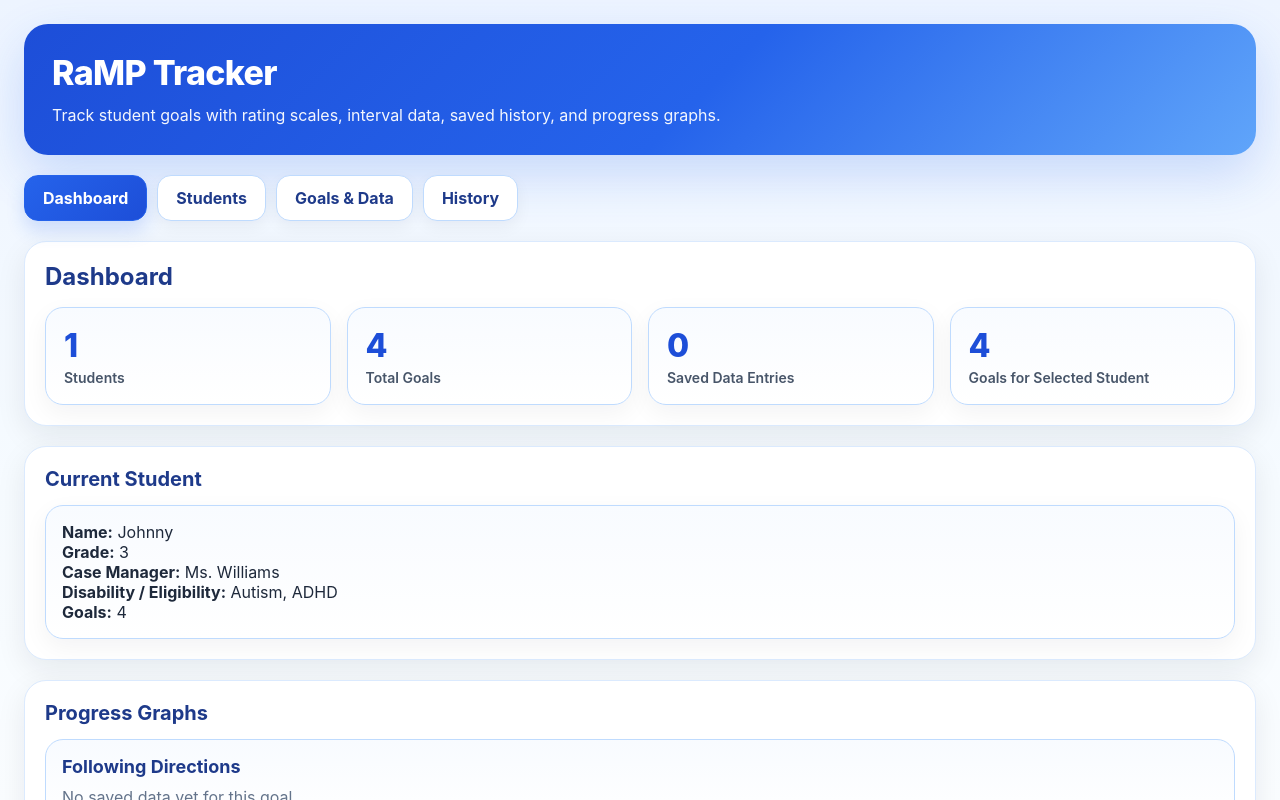
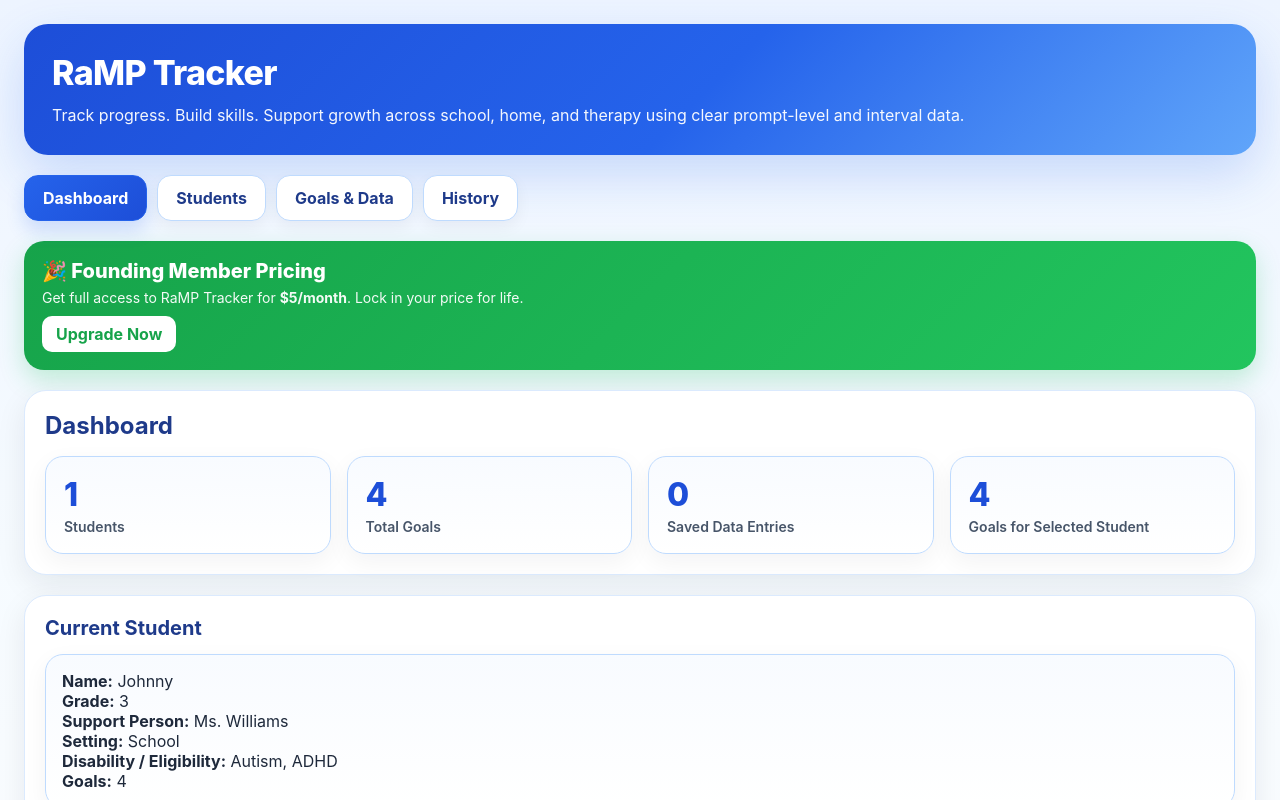
Before and after one commit to jasminevsadler/Ramp-Tracker, a React (Vite) app: page / in a window 1280 px wide. Shown: the top 800 px of the page. Built offline with nearby package versions, Linux system fonts and the light colour scheme.

Commit message:
Update App.jsx

```diff
--- a/src/App.jsx
+++ b/src/App.jsx
@@ -48,22 +48,29 @@ const PROMPT_OPTIONS = [
 ];
 
 const COLLECTION_METHODS = ["rating", "interval"];
-const INTERVAL_TYPES = ["Whole Interval", "Partial Interval", "Momentary Time Sampling"];
+const INTERVAL_TYPES = [
+  "Whole Interval",
+  "Partial Interval",
+  "Momentary Time Sampling",
+];
+
+const SETTING_OPTIONS = ["School", "Home", "Therapy", "Community", "Other"];
 
 const DEFAULT_STUDENTS = [
   {
     id: "student-johnny",
     name: "Johnny",
     grade: "3",
-    caseManager: "Ms. Williams",
+    supportPerson: "Ms. Williams",
     disabilities: ["Autism", "ADHD"],
+    setting: "School",
     goals: [
       {
         id: "goal-following-directions",
         title: "Following Directions",
         shortName: "Directions",
         objective:
-          "When given a verbal reminder, Johnny will follow directions within 30 seconds by saying 'okay,' beginning the task, or moving to the expected location.",
+          "When given a reminder, Johnny will follow directions within 30 seconds by saying 'okay,' beginning the task, or moving to the expected location across settings.",
         example:
           "Examples: starts work after teacher says 'Please begin,' lines up when directed, puts materials away after one reminder.",
         baseline: "0/5 opportunities independently",
@@ -317,8 +324,9 @@ function App() {
   const [studentForm, setStudentForm] = useState({
     name: "",
     grade: "",
-    caseManager: "",
+    supportPerson: "",
     disabilities: [],
+    setting: "",
   });
 
   useEffect(() => {
@@ -403,8 +411,9 @@ function App() {
       id: safeId,
       name: studentForm.name.trim(),
       grade: studentForm.grade,
-      caseManager: studentForm.caseManager.trim(),
+      supportPerson: studentForm.supportPerson.trim(),
       disabilities: studentForm.disabilities || [],
+      setting: studentForm.setting || "",
       goals: [],
     };
 
@@ -415,8 +424,9 @@ function App() {
     setStudentForm({
       name: "",
       grade: "",
-      caseManager: "",
+      supportPerson: "",
       disabilities: [],
+      setting: "",
     });
   };
 
@@ -511,7 +521,7 @@ function App() {
 
   const getGoalSessionKey = (studentId, goalId) => `${studentId}__${goalId}`;
 
-  const getDefaultSessionForGoal = (goal) => ({
+  const getDefaultSessionForGoal = () => ({
     date: new Date().toISOString().slice(0, 10),
     score: "",
     promptLevel: "",
@@ -541,7 +551,7 @@ function App() {
     const key = getGoalSessionKey(selectedStudent.id, goal.id);
 
     setSessionData((prev) => {
-      const current = prev[key] || getDefaultSessionForGoal(goal);
+      const current = prev[key] || getDefaultSessionForGoal();
 
       const updated = {
         ...current,
@@ -578,7 +588,7 @@ function App() {
     const key = getGoalSessionKey(selectedStudent.id, goal.id);
 
     setSessionData((prev) => {
-      const current = prev[key] || getDefaultSessionForGoal(goal);
+      const current = prev[key] || getDefaultSessionForGoal();
       const nextResults = [...(current.intervalResults || [])];
       nextResults[index] = value;
 
@@ -596,7 +606,7 @@ function App() {
     if (!selectedStudent) return;
 
     const key = getGoalSessionKey(selectedStudent.id, goal.id);
-    const entry = sessionData[key] || getDefaultSessionForGoal(goal);
+    const entry = sessionData[key] || getDefaultSessionForGoal();
 
     const historyKey = "ramp_session_history";
     const existingHistory = loadFromStorage(historyKey, []);
@@ -627,8 +637,9 @@ function App() {
         studentId: selectedStudent.id,
         studentName: selectedStudent.name,
         grade: selectedStudent.grade || "",
-        caseManager: selectedStudent.caseManager || "",
+        supportPerson: selectedStudent.supportPerson || "",
         disabilities: (selectedStudent.disabilities || []).join(", "),
+        setting: selectedStudent.setting || "",
         goalId: goal.id,
         goalTitle: goal.title,
         shortName: goal.shortName || "",
@@ -661,8 +672,9 @@ function App() {
       studentId: selectedStudent.id,
       studentName: selectedStudent.name,
       grade: selectedStudent.grade || "",
-      caseManager: selectedStudent.caseManager || "",
+      supportPerson: selectedStudent.supportPerson || "",
       disabilities: (selectedStudent.disabilities || []).join(", "),
+      setting: selectedStudent.setting || "",
       goalId: goal.id,
       goalTitle: goal.title,
       shortName: goal.shortName || "",
@@ -691,8 +703,9 @@ function App() {
     const headers = [
       "Student Name",
       "Grade",
-      "Case Manager",
+      "Support Person",
       "Disabilities",
+      "Setting",
       "Goal Title",
       "Short Name",
       "Objective",
@@ -712,8 +725,9 @@ function App() {
     const rows = history.map((item) => [
       item.studentName,
       item.grade,
-      item.caseManager,
+      item.supportPerson,
       item.disabilities,
+      item.setting,
       item.goalTitle,
       item.shortName,
       item.objective,
@@ -1033,6 +1047,43 @@ function App() {
 
   const renderDashboard = () => (
     <>
+      <div
+        style={{
+          background: "linear-gradient(135deg, #16a34a, #22c55e)",
+          color: "white",
+          borderRadius: "20px",
+          padding: "18px",
+          marginBottom: "20px",
+          boxShadow: "0 10px 25px rgba(34,197,94,0.25)",
+        }}
+      >
+        <div style={{ fontSize: "20px", fontWeight: 800, marginBottom: "6px" }}>
+          🎉 Founding Member Pricing
+        </div>
+
+        <div style={{ fontSize: "14px", marginBottom: "10px", opacity: 0.95 }}>
+          Get full access to RaMP Tracker for <strong>$5/month</strong>. Lock in
+          your price for life.
+        </div>
+
+        <button
+          style={{
+            background: "white",
+            color: "#16a34a",
+            border: "none",
+            borderRadius: "10px",
+            padding: "8px 14px",
+            fontWeight: 700,
+            cursor: "pointer",
+          }}
+          onClick={() =>
+            alert("Payment integration coming next. You’ll be able to subscribe soon!")
+          }
+        >
+          Upgrade Now
+        </button>
+      </div>
+
       <div style={styles.card}>
         <h2 style={styles.cardTitle}>Dashboard</h2>
         <div style={styles.summaryGrid}>
@@ -1065,7 +1116,8 @@ function App() {
           <div style={styles.studentCard}>
             <div><strong>Name:</strong> {selectedStudent.name}</div>
             <div><strong>Grade:</strong> {selectedStudent.grade || "-"}</div>
-            <div><strong>Case Manager:</strong> {selectedStudent.caseManager || "-"}</div>
+            <div><strong>Support Person:</strong> {selectedStudent.supportPerson || "-"}</div>
+            <div><strong>Setting:</strong> {selectedStudent.setting || "-"}</div>
             <div>
               <strong>Disability / Eligibility:</strong>{" "}
               {selectedStudent.disabilities?.length
@@ -1100,7 +1152,13 @@ function App() {
       <div style={styles.card}>
         <h2 style={styles.cardTitle}>Add Student</h2>
         <form onSubmit={addStudent}>
-          <div style={{ display: "grid", gridTemplateColumns: "repeat(auto-fit, minmax(240px, 1fr))", gap: "14px" }}>
+          <div
+            style={{
+              display: "grid",
+              gridTemplateColumns: "repeat(auto-fit, minmax(240px, 1fr))",
+              gap: "14px",
+            }}
+          >
             <div>
               <label style={styles.label}>Student Name</label>
               <input
@@ -1131,15 +1189,32 @@ function App() {
             </div>
 
             <div>
-              <label style={styles.label}>Case Manager</label>
+              <label style={styles.label}>Support Person</label>
               <input
                 type="text"
-                name="caseManager"
-                value={studentForm.caseManager}
+                name="supportPerson"
+                value={studentForm.supportPerson}
                 onChange={handleStudentFormChange}
                 style={styles.input}
-                placeholder="Enter case manager"
+                placeholder="Teacher, parent, therapist, etc."
               />
+            </div>
+
+            <div>
+              <label style={styles.label}>Primary Setting</label>
+              <select
+                name="setting"
+                value={studentForm.setting}
+                onChange={handleStudentFormChange}
+                style={styles.input}
+              >
+                <option value="">Select setting</option>
+                {SETTING_OPTIONS.map((setting) => (
+                  <option key={setting} value={setting}>
+                    {setting}
+                  </option>
+                ))}
+              </select>
             </div>
           </div>
 
@@ -1191,11 +1266,19 @@ function App() {
         <div style={styles.studentGrid}>
           {students.map((student) => (
             <div key={student.id} style={styles.studentCard}>
-              <div style={{ fontWeight: 800, fontSize: "18px", color: "#1e3a8a", marginBottom: "10px" }}>
+              <div
+                style={{
+                  fontWeight: 800,
+                  fontSize: "18px",
+                  color: "#1e3a8a",
+                  marginBottom: "10px",
+                }}
+              >
                 {student.name}
               </div>
               <div><strong>Grade:</strong> {student.grade || "-"}</div>
-              <div><strong>Case Manager:</strong> {student.caseManager || "-"}</div>
+              <div><strong>Support Person:</strong> {student.supportPerson || "-"}</div>
+              <div><strong>Setting:</strong> {student.setting || "-"}</div>
               <div>
                 <strong>Disability / Eligibility:</strong>{" "}
                 {student.disabilities?.length ? student.disabilities.join(", ") : "-"}
@@ -1228,7 +1311,7 @@ function App() {
 
   const renderGoalSessionInputs = (goal) => {
     const key = getGoalSessionKey(selectedStudent.id, goal.id);
-    const currentSession = sessionData[key] || getDefaultSessionForGoal(goal);
+    const currentSession = sessionData[key] || getDefaultSessionForGoal();
 
     if (goal.collectionMethod === "interval") {
       const intervalResults = syncIntervalArray(
@@ -1664,6 +1747,13 @@ function App() {
             Export CSV
           </button>
 
+          <button
+            onClick={() => alert("Printable reports coming next!")}
+            style={styles.buttonPrimary}
+          >
+            Print Progress Report
+          </button>
+
           <button onClick={clearAllSavedSessions} style={styles.buttonRed}>
             Clear Saved Session History
           </button>
@@ -1748,8 +1838,8 @@ function App() {
         <div style={styles.hero}>
           <h1 style={styles.heroTitle}>RaMP Tracker</h1>
           <div style={styles.heroText}>
-            Track student goals with rating scales, interval data, saved history,
-            and progress graphs.
+            Track progress. Build skills. Support growth across school, home,
+            and therapy using clear prompt-level and interval data.
           </div>
         </div>
 
```
